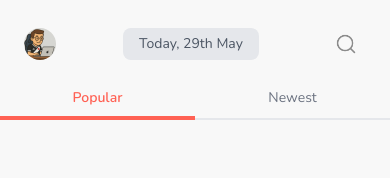
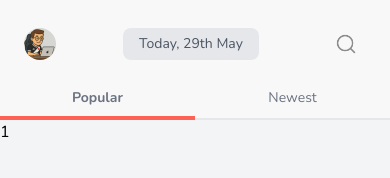
Before and after one commit to VascainoNato/arena-challenge, a React (Vite) app: page / in a window 390 px wide. Shown: the top 178 px of the page. Built offline with nearby package versions, Linux system fonts and the light colour scheme.

Commit message:
fix: adjusted-colors-and-properties

```diff
--- a/src/App.tsx
+++ b/src/App.tsx
@@ -8,13 +8,15 @@ import Toggle from './components/Toggle'
 function App() {
   return (
     <>
-      <div className="flex flex-col min-h-screen h-screen overflow-hidden global-background-color">
+      <div className="flex flex-col min-h-screen h-screen overflow-hidden bg-[#F8F8F8]">
         <Header />
         <Toggle/>
         <div className="flex-1 flex flex-col overflow-hidden">
           <Content />
         </div>
-        <Footer />
+        <div className='hidden md:flex'>
+          <Footer />
+        </div>
       </div>
     </>
   )
--- a/src/components/Content.tsx
+++ b/src/components/Content.tsx
@@ -2,7 +2,11 @@
 
 const Content = () => {
   return (
-  <></>
+  <>
+    <div className="flex flex-col bg-gray-100 min-h-screen h-screen">
+          1
+    </div>
+  </>
   );
 };
 
--- a/src/components/Header.tsx
+++ b/src/components/Header.tsx
@@ -37,7 +37,7 @@ const Header = () => {
             <div className='flex items-center justify-between gap-4 lg:gap-6 xl:gap-0'>
               <img src={productHunt} alt="logo-product-hunt" className='h-10 cursor-pointer'/>
               <img src={search} alt="search" className='h-10 flex xl:hidden'/>
-              <input type="text" className='hidden xl:flex rounded-full bg-gray-200 h-10 pl-4 pr-2 w-[70%] product-hunt-ouline-color text-sm' placeholder='Search ( ctrl + k )'/>
+              <input type="text" className='hidden xl:flex rounded-full bg-gray-200 h-10 pl-4 pr-2 w-[70%] outline-[#FF6154] text-sm' placeholder='Search ( ctrl + k )'/>
             </div>
             {/* Second Section of the Laptop+ Header - Redirect Links Section */}
             <div className='flex items-center justify-between gap-12 lg:gap-14 '>
@@ -58,7 +58,7 @@ const Header = () => {
               </div>
             </div>
             {/* Third Section of the Laptop Header - Add Buttons, News and Logged In Profile Section */}
-            <div className='flex items-center justify-betwee gap-4 lg:gap-6'>
+            <div className='flex items-center justify-between gap-4 lg:gap-6'>
               <img src={add} alt="icon-add" className='h-10 border-2 border-gray-200 p-20% rounded-full xl:hidden'/>
               <div className='hidden xl:flex items-center justify-center rounded-full border-2 border-gray-200 p-1 cursor-pointer'>
                 <img src={add} alt="icon-add" className='h-8'/>
--- a/src/components/Toggle.tsx
+++ b/src/components/Toggle.tsx
@@ -2,21 +2,24 @@ import { useState } from "react";
 
 const Toggle = () => {
   const [activeTab, setActiveTab] = useState<'popular' | 'newest'>('popular');
-  const baseClasses = "flex pb-2 w-full justify-center text-sm border-b-2";
-  const activeClass = "product-hunt-border-color product-hunt-text-color font-semibold border-b-4";
-  const inactiveClass = "text-gray-500";
 
-    return (
+  // Default styles (aplicado a todos os botões)
+  const baseClasses = "flex pb-2 w-full justify-center text-sm border-b-2 text-gray-500";
+
+  // Apenas as classes que sobrescrevem quando está ativo
+  const activeClass = "border-[#FF6154] text-[#FF6154] font-bold border-b-4";
+
+  return (
     <div className="flex w-full pt-0 md:hidden">
       <button
         onClick={() => setActiveTab('popular')}
-        className={`${baseClasses} ${activeTab === 'popular' ? activeClass : inactiveClass}`}
+        className={`${baseClasses} ${activeTab === 'popular' ? activeClass : ''}`}
       >
         Popular
       </button>
       <button
         onClick={() => setActiveTab('newest')}
-        className={`${baseClasses} ${activeTab === 'newest' ? activeClass : inactiveClass}`}
+        className={`${baseClasses} ${activeTab === 'newest' ? activeClass : ''}`}
       >
         Newest
       </button>
--- a/src/index.css
+++ b/src/index.css
@@ -12,18 +12,6 @@ body {
   font-family: var(--font-nunito);
 }
 
-.product-hunt-background{
-  background-color:#FF6154
-}
-.product-hunt-ouline-color{
-  outline-color: #FF6154;
-}
 .global-background-color{
   background-color:#F8F8F8;
 }
-.product-hunt-border-color{
-  border-color: #FF6154;
-}
-.product-hunt-text-color{
-  color: #FF6154;
-}
--- a/tailwind.config.ts
+++ b/tailwind.config.ts
@@ -4,6 +4,10 @@ const config: Config = {
   content: [
     "./index.html",
     "./src/**/*.{js,ts,jsx,tsx}"
+  ],
+   safelist: [
+    'product-hunt-text-color',
+    'product-hunt-border-color',
   ],
   extend: {
     fontFamily: {
```
